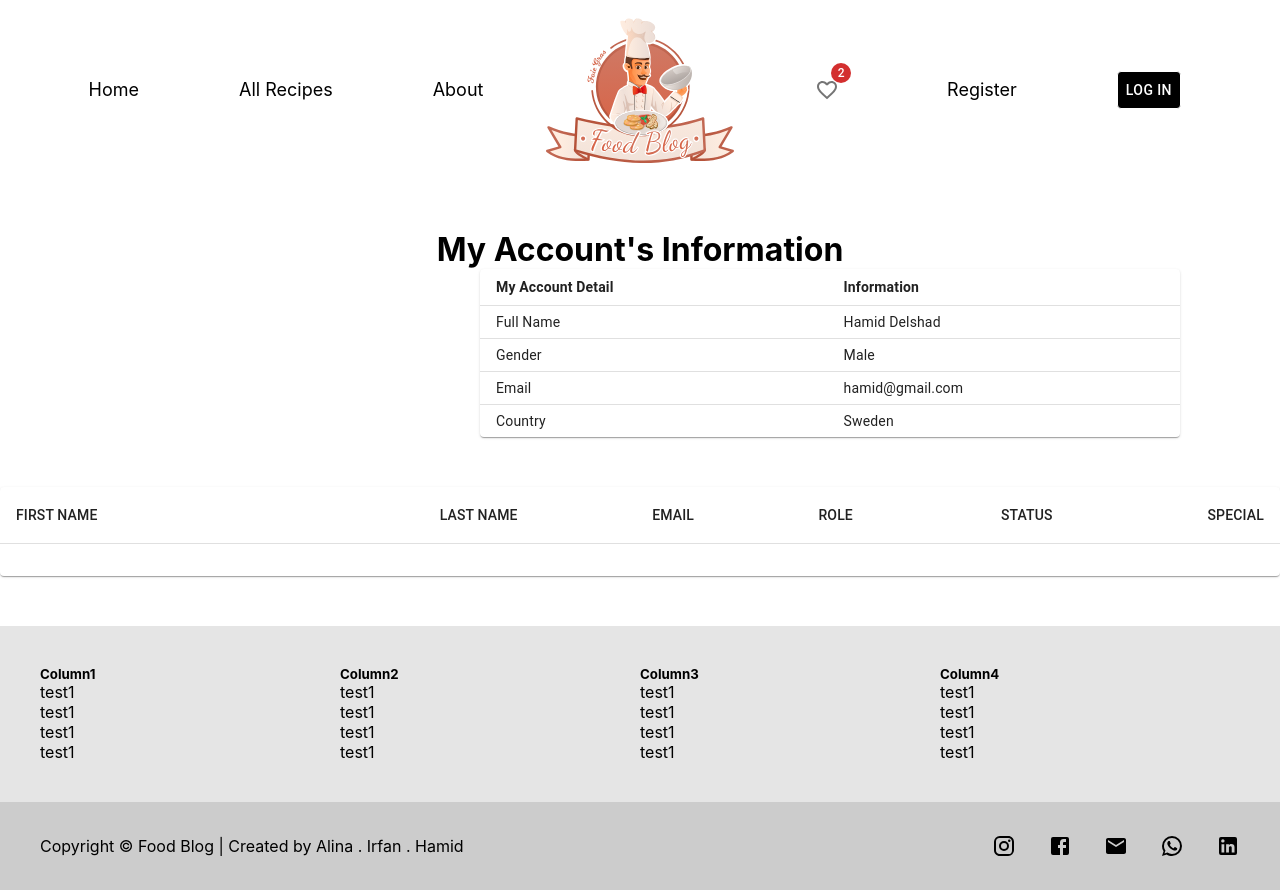
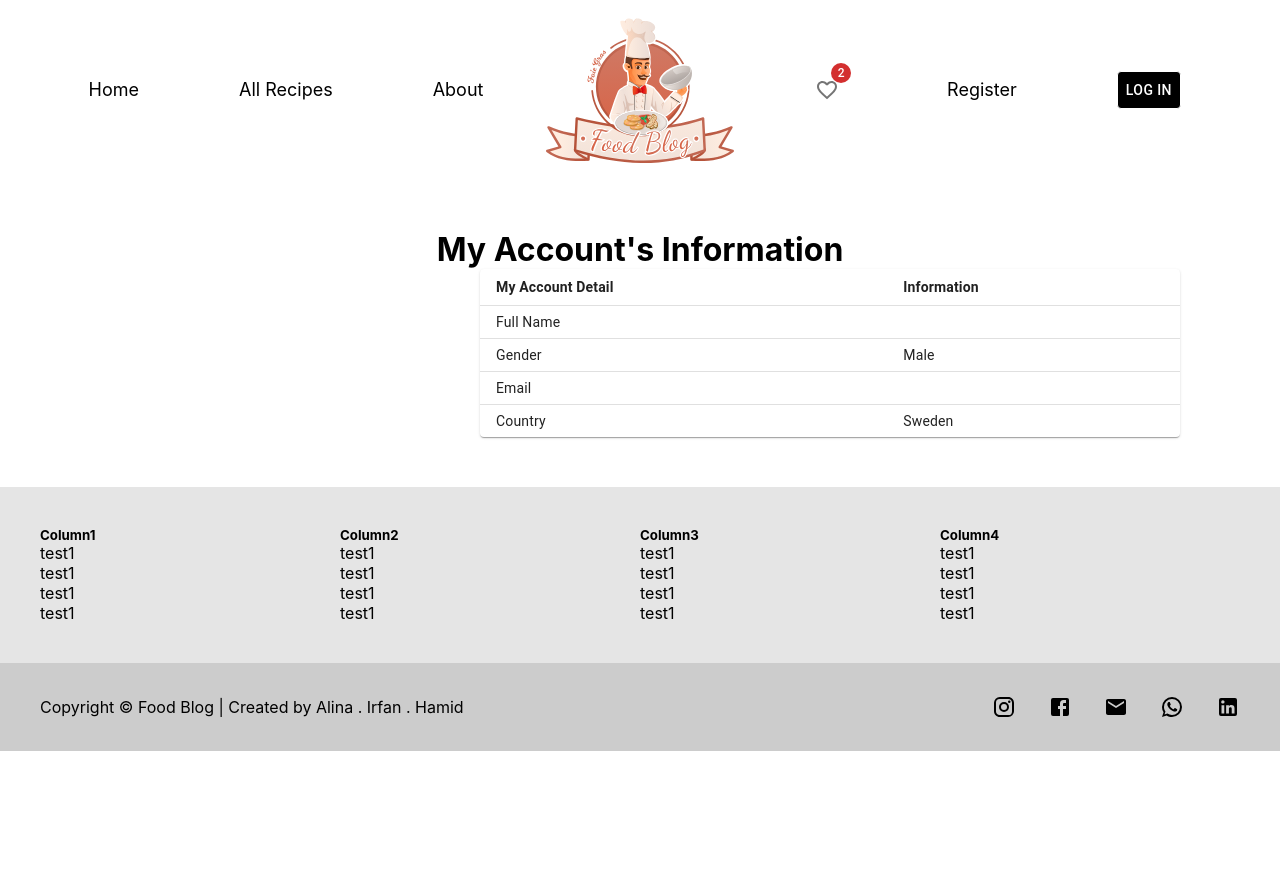
Before and after one commit to Hamidswed/FullStack-group, a React (Create React App) app in the folder client/: page /user in a window 1280 px wide. After the commit the page ends 800 px from the top, so only its background shows below. Built offline with nearby package versions, Linux system fonts and the light colour scheme; no server answers.

Commit message:
add login function and display user info

```diff
--- a/client/src/components/users/loginForm/LoginForm.tsx
+++ b/client/src/components/users/loginForm/LoginForm.tsx
@@ -5,6 +5,11 @@ import TextField from "@mui/material/TextField";
 import Button from "@mui/material/Button";
 
 import { Form, Formik } from "formik";
+import { useDispatch } from "react-redux";
+import { AppDispatch, RootState } from "../../../redux/store";
+import { userLogin } from "../../../redux/thunk/userLogin";
+import { useSelector } from "react-redux";
+import { useNavigate } from "react-router-dom";
 
 // Type Declaration
 export type InitialTypes = {
@@ -13,6 +18,10 @@ export type InitialTypes = {
 };
 
 const LoginForm = () => {
+  const isLogin = useSelector((state: RootState) => state.user.isLogin);
+  const dispatch = useDispatch<AppDispatch>();
+  const navigate = useNavigate();
+  const token = localStorage.getItem("token");
   // Initial Values
   const initialValues: InitialTypes = {
     email: "",
@@ -21,7 +30,8 @@ const LoginForm = () => {
 
   // Function Call on Submit
   const submitHandler = (values: InitialTypes) => {
-    console.log(values);
+    dispatch(userLogin(values));
+    if (isLogin && token) navigate("/user");
   };
 
   return (
--- a/client/src/components/users/userInformation/UserInformation.tsx
+++ b/client/src/components/users/userInformation/UserInformation.tsx
@@ -7,6 +7,8 @@ import TableContainer from "@mui/material/TableContainer";
 import TableHead from "@mui/material/TableHead";
 import TableRow from "@mui/material/TableRow";
 import Paper from "@mui/material/Paper";
+import { useSelector } from 'react-redux';
+import { RootState } from "../../../redux/store";
 
 // function createData(
 //   Name: string,
@@ -27,7 +29,7 @@ import Paper from "@mui/material/Paper";
 // ];
 
 const UserInformation = () => {
-
+const user = useSelector((state:RootState)=>state.user.user)
 
   return (
     <div>
@@ -51,7 +53,7 @@ const UserInformation = () => {
               <TableCell component="th" scope="row">
                 {"Full Name"}
               </TableCell>
-              <TableCell>{"Hamid Delshad"}</TableCell>
+              <TableCell>{`${user.firstName} ${user.lastName}`}</TableCell>
             </TableRow>
 
             <TableRow
@@ -69,7 +71,7 @@ const UserInformation = () => {
               <TableCell component="th" scope="row">
                 {"Email"}
               </TableCell>
-              <TableCell>{"hamid@gmail.com"}</TableCell>
+              <TableCell>{user.email}</TableCell>
             </TableRow>
 
             <TableRow
--- a/client/src/pages/UserInformation.tsx
+++ b/client/src/pages/UserInformation.tsx
@@ -1,6 +1,6 @@
 import { Box } from "@mui/material";
 import React from "react";
-import AllUsersInfoAdmin from "../components/admin/usersInfo/AllUsersInfoAdmin";
+// import AllUsersInfoAdmin from "../components/admin/usersInfo/AllUsersInfoAdmin";
 import UserBio from "../components/users/userInformation/UserInformation";
 
 const UserInformation = () => {
@@ -9,9 +9,9 @@ const UserInformation = () => {
       <Box>
         <UserBio />
       </Box>
-      <Box style={{ marginBlock: "50px" }}>
+      {/* <Box style={{ marginBlock: "50px" }}>
         <AllUsersInfoAdmin />
-      </Box>
+      </Box> */}
     </Box>
   );
 };
--- a/client/src/redux/thunk/userLogin.ts
+++ b/client/src/redux/thunk/userLogin.ts
@@ -3,7 +3,6 @@ import axios from "axios";
 import { url } from "../../App";
 import { InitialTypes } from "../../components/users/loginForm/LoginForm";
 import { userActions } from "./../slice/user";
-import { useNavigate } from "react-router-dom";
 
 export function userLogin(values: InitialTypes) {
   return async (dispatch: AppDispatch) => {
@@ -17,10 +16,9 @@ export function userLogin(values: InitialTypes) {
           return;
         } else {
           dispatch(userActions.getUser(data.userData));
+          dispatch(userActions.loginHandler(true));
           const token = data.token;
           localStorage.setItem("token", token);
-          const navigate = useNavigate();
-          token && navigate("/user");
         }
       });
   };
```
